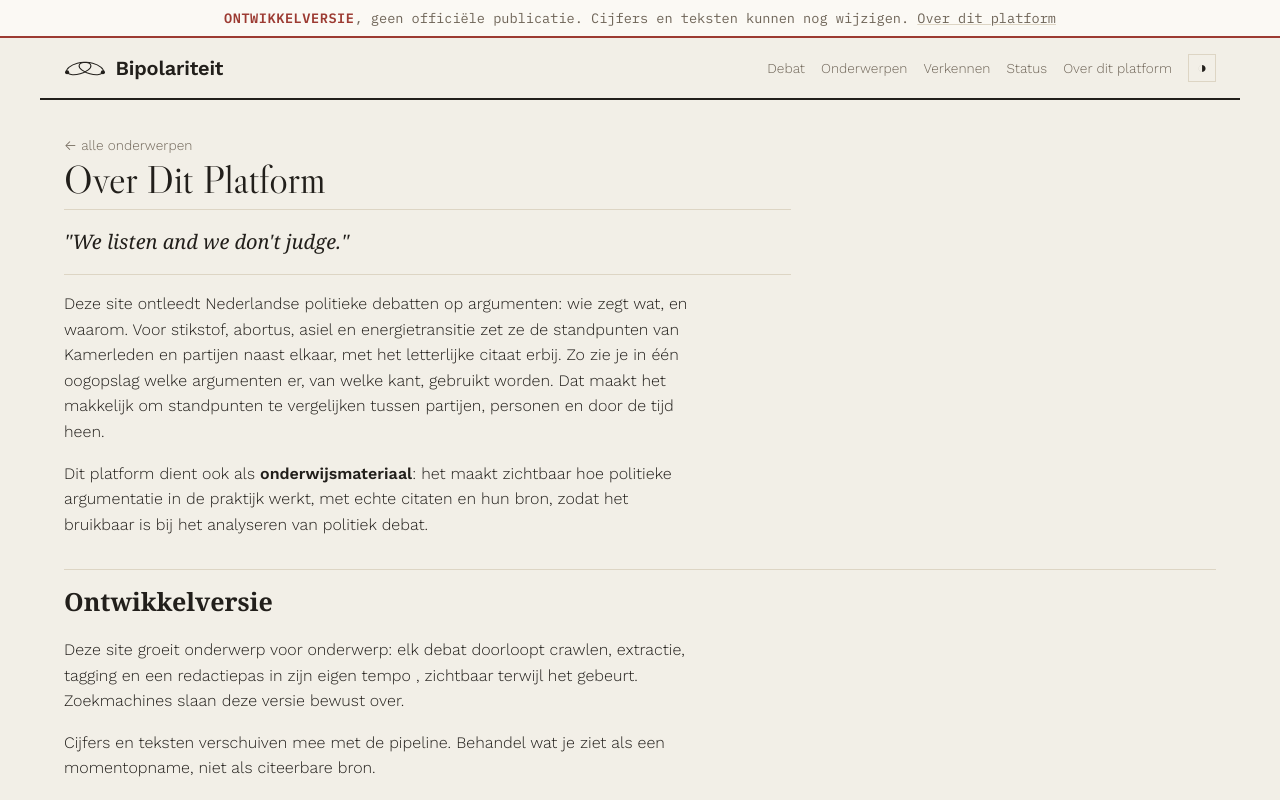
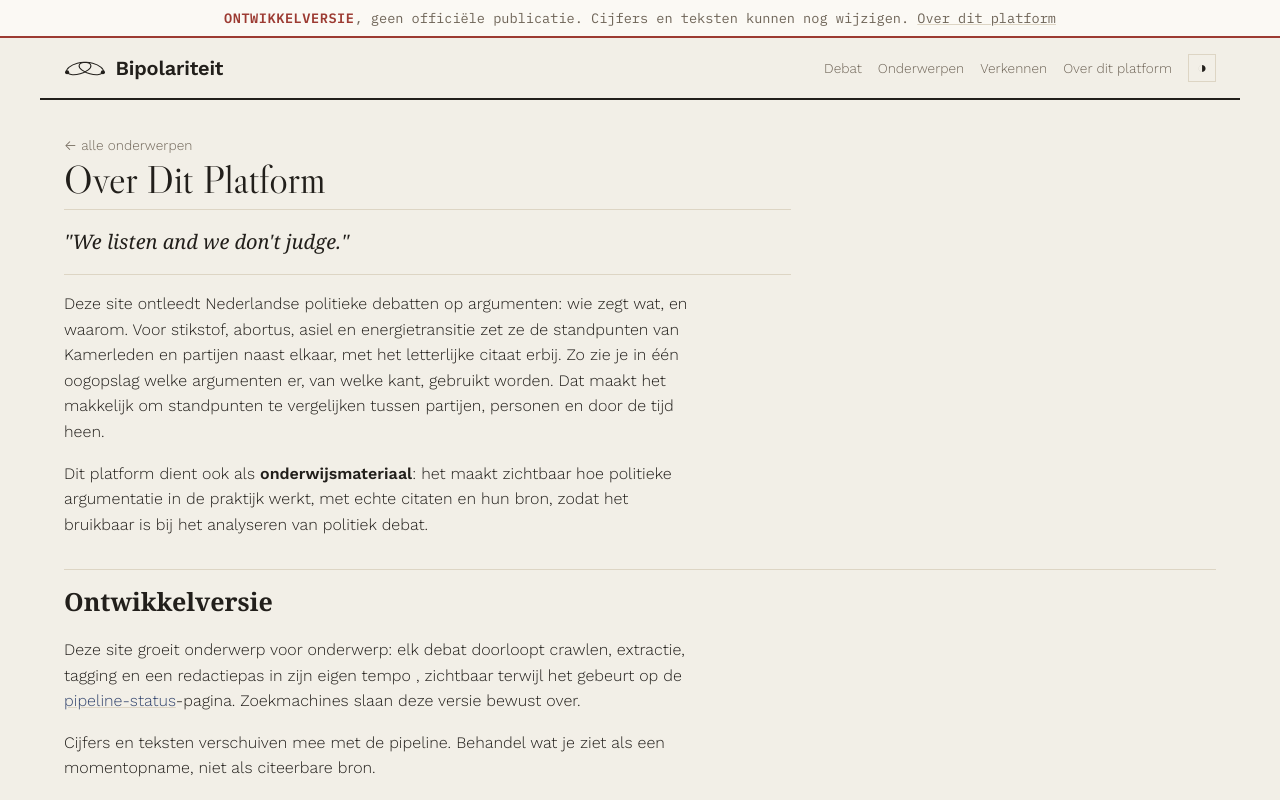
Before and after one commit to SiggyF/bipolariteit, an Astro site in the folder frontend/: page /about in a window 1280 px wide. Shown: the top 800 px of the page. Built offline with nearby package versions, Linux system fonts and the light colour scheme; Astro itself is replaced by a stand-in of ours; a web font is replaced by a local one.

Commit message:
Breng Status onder bij Over dit platform
De mobiele tabbalk (#133) heeft maar vier plekken (Debat/Onderwerpen/
Verkennen/Over) en Status paste er niet meer bij -- de link verdween
op mobiel zonder vervanging. In plaats van een vijfde tab toe te
voegen: Status uit de desktopnav gehaald (die is nu identiek aan de
tabbalk) en een link naar /status/ gezet in de "Ontwikkelversie"-
sectie op /about/, waar de pipeline-voortgang al ter sprake komt.

Kanttekening: die sectie verschijnt alleen als PUBLIC_RELEASE_OFFICIEEL
niet "true" is, dus de status-link verdwijnt op een officiële build
net als de rest van die sectie -- paste inhoudelijk (WIP-voortgang
hoort niet thuis in een afgeronde publicatie), maar is een gedrags-
wijziging t.o.v. de oude, altijd-zichtbare navlink.

```diff
--- a/frontend/src/components/SiteNav.astro
+++ b/frontend/src/components/SiteNav.astro
@@ -27,7 +27,6 @@ const versie = import.meta.env.PUBLIC_RELEASE_TAG;
 			<a href="/" class="site-nav-link">Debat</a>
 			<a href="/topics/" class="site-nav-link">Onderwerpen</a>
 			<a href="/partij/" class="site-nav-link">Verkennen</a>
-			<a href="/status/" class="site-nav-link">Status</a>
 			<a href="/about/" class="site-nav-link">Over dit platform</a>
 		</div>
 		<button type="button" class="theme-toggle" id="theme-toggle" aria-label="Wissel tussen licht en donker">
--- a/frontend/src/pages/about.astro
+++ b/frontend/src/pages/about.astro
@@ -155,8 +155,8 @@ const CA_ROW_LABEL_OFFSET: Record<string, CaLabelOffset> = {
 							extractie, tagging en een redactiepas in zijn eigen tempo
 							{import.meta.env.PUBLIC_RELEASE_TAG
 								? ` (versie ${import.meta.env.PUBLIC_RELEASE_TAG})`
-								: ""}, zichtbaar terwijl het gebeurt. Zoekmachines slaan deze versie bewust
-							over.
+								: ""}, zichtbaar terwijl het gebeurt op de <a href="/status/">pipeline-status</a>-pagina.
+							Zoekmachines slaan deze versie bewust over.
 						</p>
 						<p>
 							Cijfers en teksten verschuiven mee met de pipeline. Behandel wat je ziet als een
```
